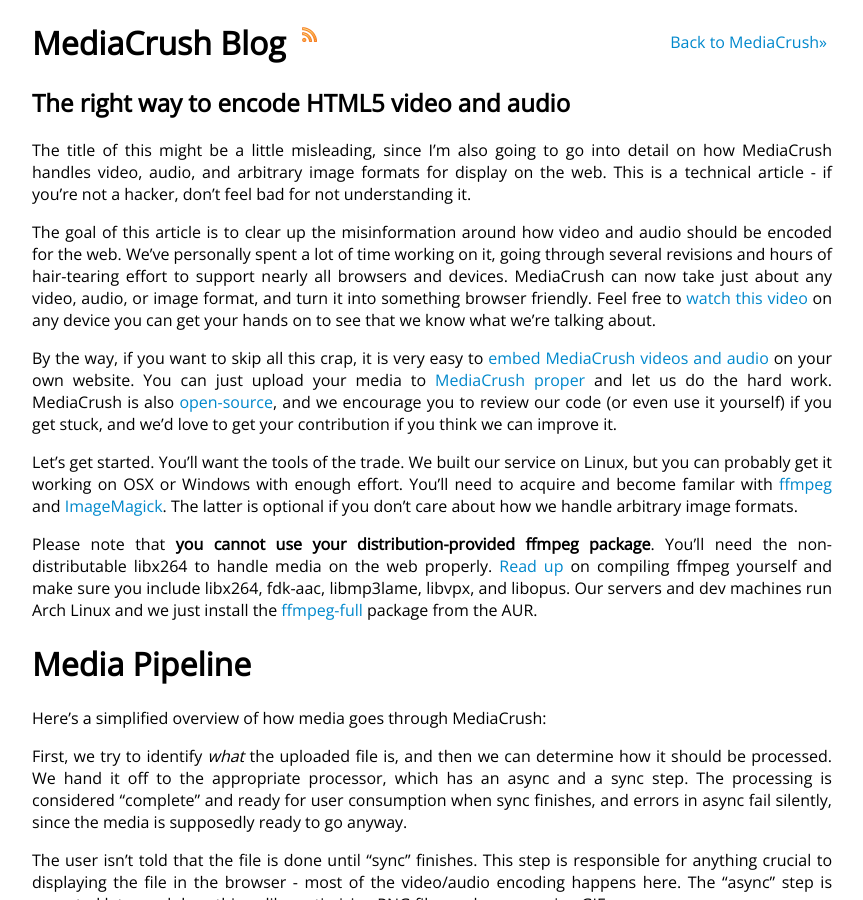
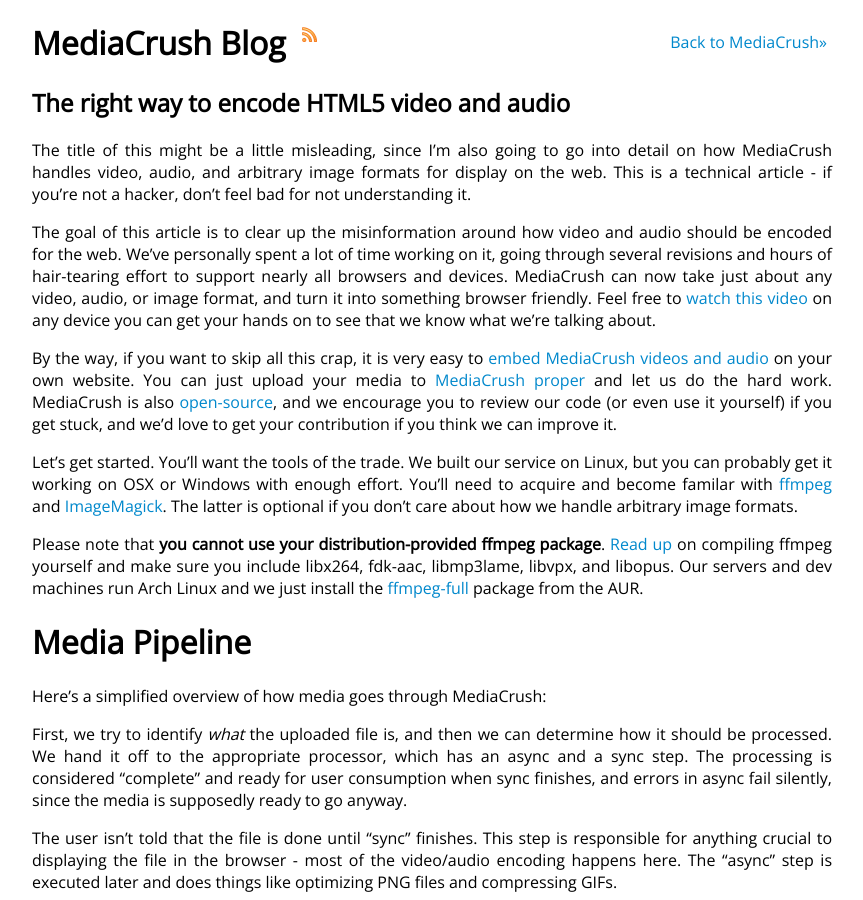
Before and after one commit to MediaCrush/mediacrush.github.io, a Jekyll site: the page built from _posts/2013-12-23-The-right-way-to-encode-HTML5-video.md, in a window 1280 px wide and 900 px high. Shown: the whole window, without its empty margins (208-1071 px from the left). Built offline with Jekyll 4.4.1, drawn with Linux system fonts in a browser that asks for light colours; Markdown is read by kramdown in place of the engine named in the settings; comment, search, counter and statistics services are not loaded.

Commit message:
Fix issue with thing

```diff
--- a/_posts/2013-12-23-The-right-way-to-encode-HTML5-video.md
+++ b/_posts/2013-12-23-The-right-way-to-encode-HTML5-video.md
@@ -26,8 +26,7 @@
 [ffmpeg](http://ffmpeg.org) and [ImageMagick](http://www.imagemagick.org). The latter is optional if you
 don't care about how we handle arbitrary image formats.
 
-Please note that **you cannot use your distribution-provided ffmpeg package**. You'll need the
-non-distributable libx264 to handle media on the web properly. [Read up](http://trac.ffmpeg.org/wiki/CompilationGuide)
+Please note that **you cannot use your distribution-provided ffmpeg package**. [Read up](http://trac.ffmpeg.org/wiki/CompilationGuide)
 on compiling ffmpeg yourself and make sure you include libx264, fdk-aac, libmp3lame, libvpx, and libopus.
 Our servers and dev machines run Arch Linux and we just install the
 [ffmpeg-full](https://aur.archlinux.org/packages/ffmpeg-full/) package from the AUR.
```
